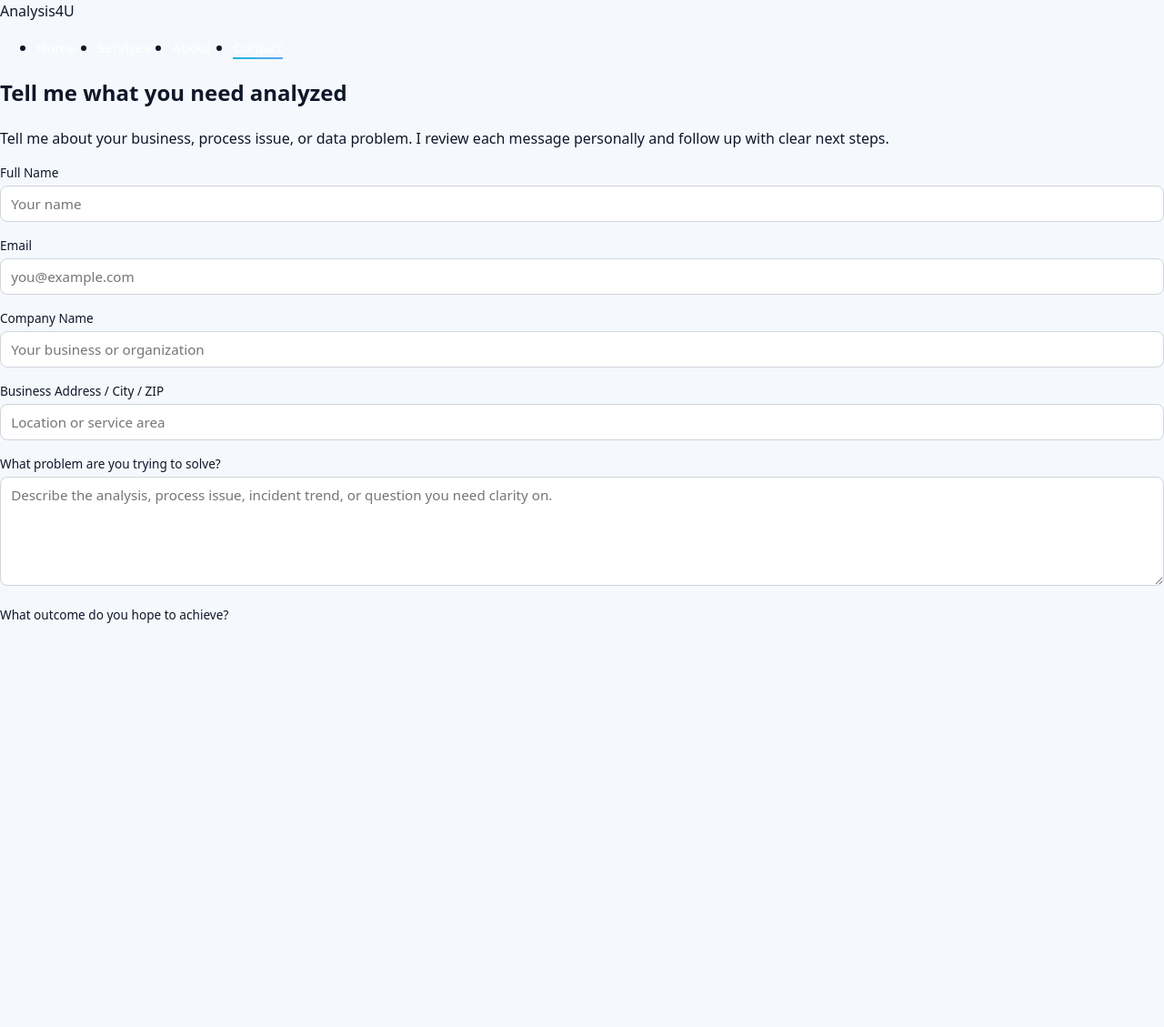
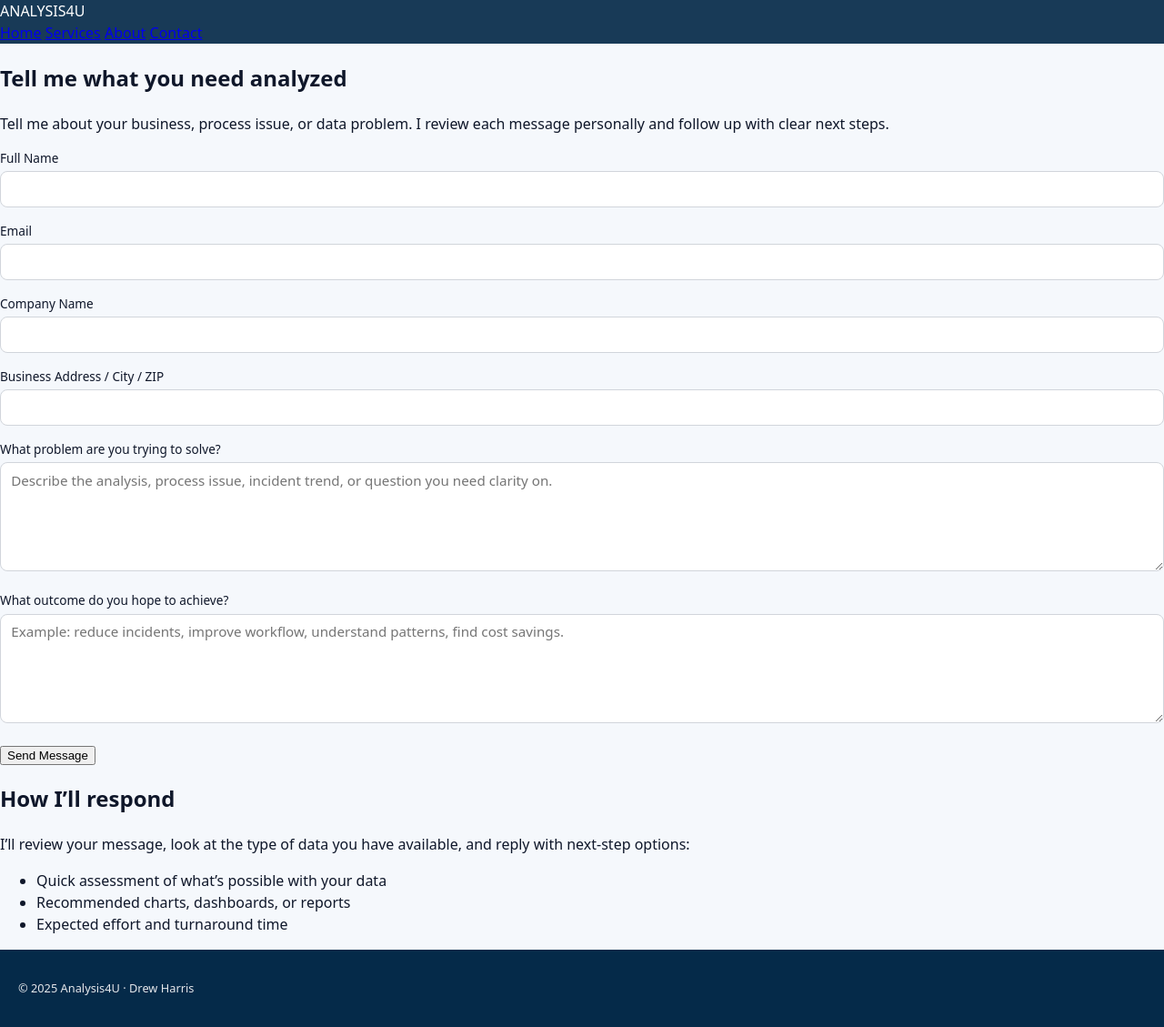
Before and after one commit to Lean4me2025/Analysis4u, a plain HTML site: page contact.html in a window 1280 px wide. Shown: the whole page at 91% size. Before the commit the page ends 800 px from the top, so only its background shows below. Drawn offline with Linux system fonts and the light colour scheme.

Commit message:
Update contact.html

```diff
--- a/contact.html
+++ b/contact.html
@@ -1,69 +1,150 @@
 <!DOCTYPE html>
 <html lang="en">
 <head>
-  <meta charset="UTF-8">
-  <meta name="viewport" content="width=device-width, initial-scale=1.0">
+  <meta charset="UTF-8" />
   <title>Contact – Analysis4U</title>
-  <link rel="stylesheet" href="style.css">
+  <meta name="viewport" content="width=device-width, initial-scale=1" />
+  <link rel="stylesheet" href="style.css" />
 </head>
-
 <body>
-
-  <!-- Navigation -->
-  <header>
-    <nav class="navbar">
-      <div class="logo">Analysis4U</div>
-      <ul class="nav-links">
-        <li><a href="index.html">Home</a></li>
-        <li><a href="services.html">Services</a></li>
-        <li><a href="about.html">About</a></li>
-        <li><a href="contact.html" class="active">Contact</a></li>
-      </ul>
+  <!-- Top Navigation -->
+  <header class="site-header">
+    <div class="logo">ANALYSIS4U</div>
+    <nav class="nav">
+      <a href="index.html">Home</a>
+      <a href="services.html">Services</a>
+      <a href="about.html">About</a>
+      <a href="contact.html" class="active">Contact</a>
     </nav>
   </header>
 
-  <main class="content-container">
-
+  <main>
+    <!-- Contact Intro -->
     <section class="contact-section">
       <h1>Tell me what you need analyzed</h1>
       <p>
-        Tell me about your business, process issue, or data problem. I review each message
-        personally and follow up with clear next steps.
+        Tell me about your business, process issue, or data problem.
+        I review each message personally and follow up with clear next steps.
       </p>
 
       <!-- CONTACT FORM -->
-      <!-- No action attribute – JS below will send it to your Apps Script -->
-      <form id="contact-form" method="POST">
+      <form id="contactForm" class="contact-form">
         <div class="form-grid">
           <div class="form-field">
             <label for="fullName">Full Name</label>
-            <input type="text" id="fullName" name="fullName" placeholder="Your name" required>
+            <input type="text" id="fullName" name="fullName" required />
           </div>
 
           <div class="form-field">
             <label for="email">Email</label>
-            <input type="email" id="email" name="email" placeholder="you@example.com" required>
+            <input type="email" id="email" name="email" required />
           </div>
 
           <div class="form-field">
             <label for="company">Company Name</label>
-            <input type="text" id="company" name="company" placeholder="Your business or organization">
+            <input type="text" id="company" name="company" />
           </div>
 
           <div class="form-field">
             <label for="address">Business Address / City / ZIP</label>
-            <input type="text" id="address" name="address" placeholder="Location or service area">
+            <input type="text" id="address" name="address" />
           </div>
         </div>
 
         <div class="form-grid">
           <div class="form-field">
             <label for="problem">What problem are you trying to solve?</label>
-            <textarea id="problem" name="problem" rows="4"
+            <textarea
+              id="problem"
+              name="problem"
+              rows="4"
               placeholder="Describe the analysis, process issue, incident trend, or question you need clarity on."
-              required></textarea>
+              required
+            ></textarea>
           </div>
 
           <div class="form-field">
             <label for="outcome">What outcome do you hope to achieve?</label>
-            <textarea id="outcome" name="
+            <textarea
+              id="outcome"
+              name="outcome"
+              rows="4"
+              placeholder="Example: reduce incidents, improve workflow, understand patterns, find cost savings."
+            ></textarea>
+          </div>
+        </div>
+
+        <button type="submit" class="primary-button">Send Message</button>
+
+        <p id="formStatus" class="form-status"></p>
+      </form>
+
+      <section class="contact-followup">
+        <h2>How I’ll respond</h2>
+        <p>
+          I’ll review your message, look at the type of data you have available,
+          and reply with next-step options:
+        </p>
+        <ul>
+          <li>Quick assessment of what’s possible with your data</li>
+          <li>Recommended charts, dashboards, or reports</li>
+          <li>Expected effort and turnaround time</li>
+        </ul>
+      </section>
+    </section>
+  </main>
+
+  <footer class="site-footer">
+    <p>© <span id="year"></span> Analysis4U · Drew Harris</p>
+  </footer>
+
+  <!-- Form wiring to Google Apps Script -->
+  <script>
+    // Your live Web App endpoint from Apps Script
+    const SCRIPT_URL =
+      "https://script.google.com/macros/s/AKfycbyvtn0wD_nt6LiqSf7G5sW_k4HfeaABWRNmUPr-f6WGiHahQo_-0u0cu73M94gJ00QC/exec";
+
+    const form = document.getElementById("contactForm");
+    const statusEl = document.getElementById("formStatus");
+
+    document.getElementById("year").textContent = new Date().getFullYear();
+
+    form.addEventListener("submit", async (event) => {
+      event.preventDefault();
+      statusEl.textContent = "Sending...";
+      statusEl.classList.remove("error");
+      statusEl.classList.remove("success");
+
+      const payload = {
+        fullName: form.fullName.value.trim(),
+        email: form.email.value.trim(),
+        company: form.company.value.trim(),
+        address: form.address.value.trim(),
+        problem: form.problem.value.trim(),
+        outcome: form.outcome.value.trim(),
+      };
+
+      try {
+        await fetch(SCRIPT_URL, {
+          method: "POST",
+          mode: "no-cors", // send without CORS blocking; response is opaque but Apps Script still receives it
+          headers: {
+            "Content-Type": "application/json",
+          },
+          body: JSON.stringify(payload),
+        });
+
+        statusEl.textContent =
+          "Thanks! Your message has been sent. I’ll follow up with next steps.";
+        statusEl.classList.add("success");
+        form.reset();
+      } catch (err) {
+        console.error(err);
+        statusEl.textContent =
+          "Something went wrong sending your message. Please email me directly at drewhrs2@gmail.com.";
+        statusEl.classList.add("error");
+      }
+    });
+  </script>
+</body>
+</html>
```
